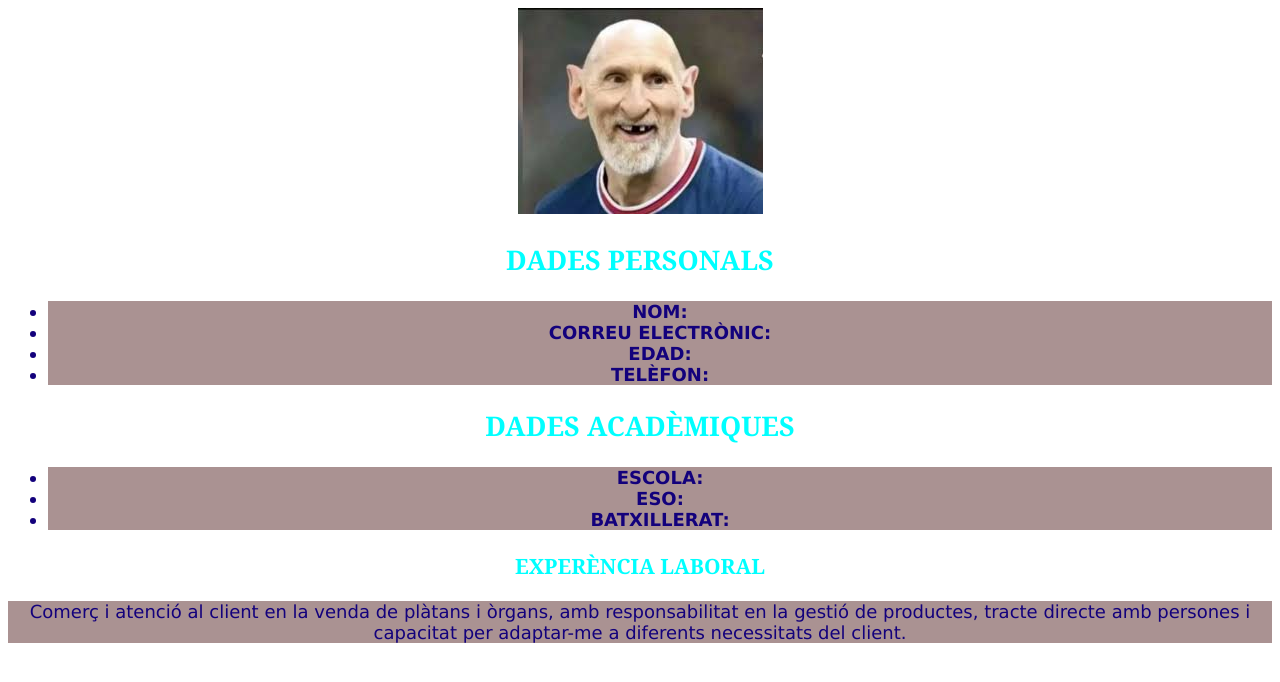
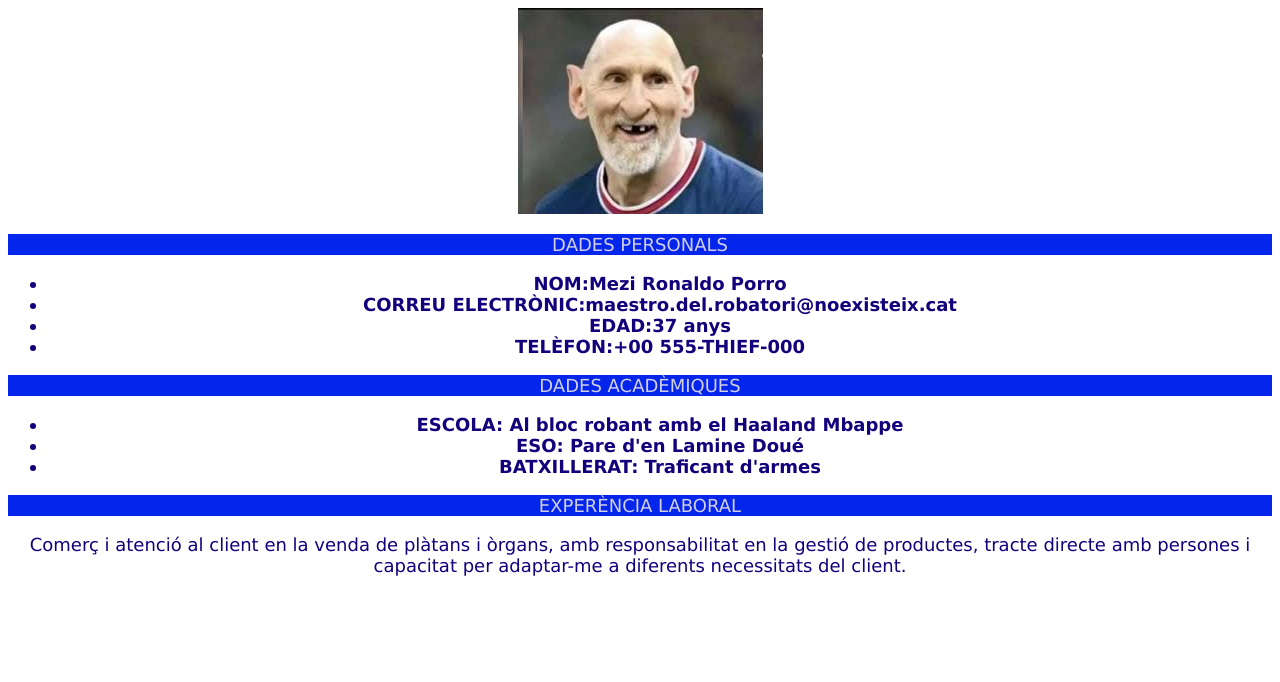
Before and after one commit to Juanjo21-arch/Curr-culum, a plain HTML site: page index.html in a window 1280 px wide. Drawn offline with Linux system fonts and the light colour scheme.

Commit message:
Add files via upload

```diff
--- a/index.html
+++ b/index.html
@@ -21,13 +21,13 @@
 
 <ul>
 
-<li><strong>NOM:</strong></li>
+<li><strong>NOM:Mezi Ronaldo Porro</strong></li>
 
-<li><strong>CORREU ELECTRÒNIC:</strong></li>
+<li><strong>CORREU ELECTRÒNIC:maestro.del.robatori@noexisteix.cat</strong></li>
 
-<li><strong>EDAD:</strong></li>
+<li><strong>EDAD:37 anys</strong></li>
 
-<li><strong>TELÈFON:</strong></li>
+<li><strong>TELÈFON:+00 555-THIEF-000</strong></li>
 
 </ul>
 
@@ -38,11 +38,11 @@
 
 <ul>
 
-<li><strong>ESCOLA:</strong></li>
+<li><strong>ESCOLA: Al bloc robant amb el Haaland Mbappe</strong></li>
 
-<li><strong>ESO:</strong></li>
+<li><strong>ESO: Pare d'en Lamine Doué</strong></li>
 
-<li><strong>BATXILLERAT:</strong></li>
+<li><strong>BATXILLERAT: Traficant d'armes </strong></li>
 
 </ul>
 </section>
--- a/style.css
+++ b/style.css
@@ -14,6 +14,7 @@ text-align: center;
  font-size: large;
  font: weight; ;
  font-family: Georgia, 'Times New Roman', Times, serif;
+
 }
 
 h1{
@@ -30,9 +31,8 @@ background-repeat: no-repeat;
 
 li{
 
-background-color: rgb(170, 146, 146);
- color: rgb(19, 1, 124);
-
+background-color: rgb(255, 255, 255);
+color: rgb(19, 1, 124);
 text-align: center;
 font-size: large;
 font-weight:100;
@@ -42,7 +42,7 @@ font-family: 'Lucida Sans', 'Lucida Sans Regular', 'Lucida Grande', 'Lucida Sans
 
 p{
 
-background-color:  rgb(170, 146, 146);
+background-color:  rgb(255, 255, 255);
 color:rgb(19, 1, 124);
 text-align: center;
 font-size: large;
@@ -50,3 +50,44 @@ font-weight: 100;
 font-family: 'Lucida Sans', 'Lucida Sans Regular', 'Lucida Grande', 'Lucida Sans Unicode', Geneva, Verdana, sans-serif;
 
 }
+
+h1{
+
+background-color:  rgb(4, 38, 236);
+color:rgb(210, 207, 229);
+text-align: center;
+font-size: large;
+font-weight: 100;
+font-family: 'Lucida Sans', 'Lucida Sans Regular', 'Lucida Grande', 'Lucida Sans Unicode', Geneva, Verdana, sans-serif;
+
+}
+
+h2{
+
+background-color:  rgb(4, 38, 236);
+color:rgb(210, 207, 229);
+text-align: center;
+font-size: large;
+font-weight: 100;
+font-family: 'Lucida Sans', 'Lucida Sans Regular', 'Lucida Grande', 'Lucida Sans Unicode', Geneva, Verdana, sans-serif;
+
+}
+
+h3{
+
+background-color:  rgb(4, 38, 236);
+color:rgb(210, 207, 229);
+text-align: center;
+font-size: large;
+font-weight: 100;
+font-family: 'Lucida Sans', 'Lucida Sans Regular', 'Lucida Grande', 'Lucida Sans Unicode', Geneva, Verdana, sans-serif;
+
+}
+
+section{
+
+display:inline-block;
+display: inline;
+block-size: 20%;
+
+}
```
